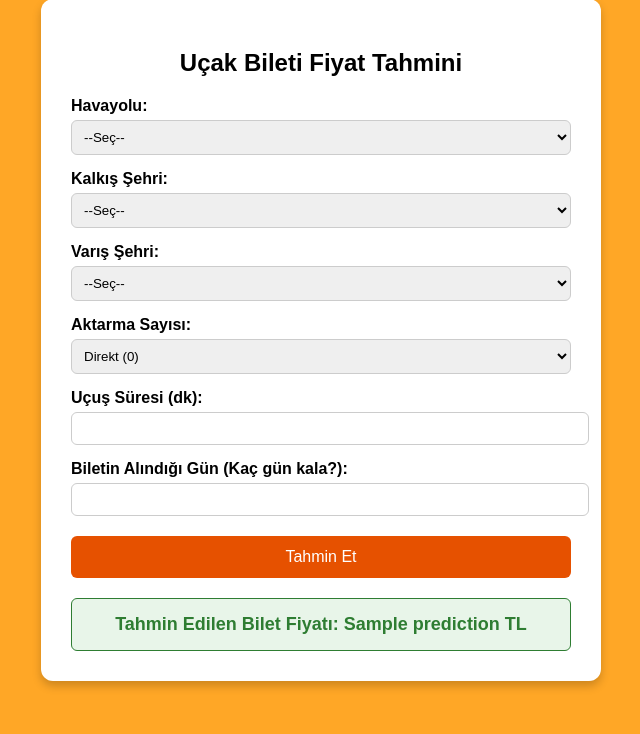
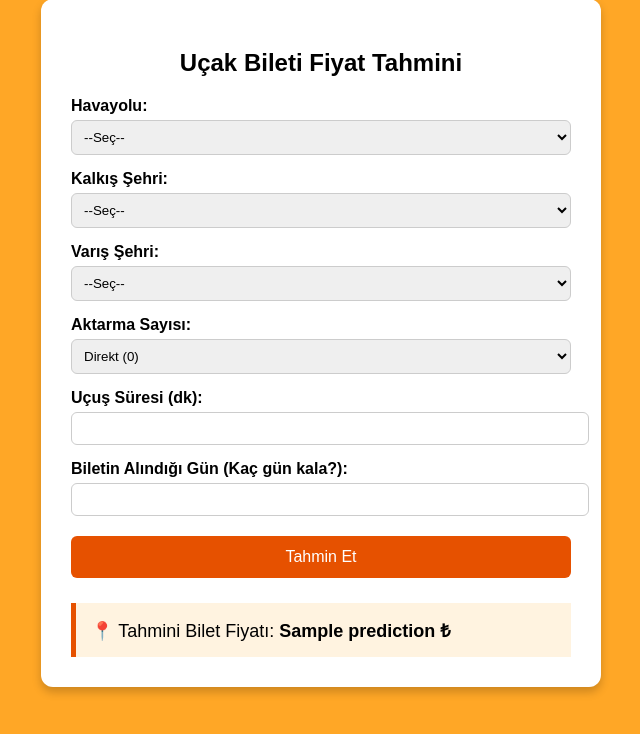
Before and after one commit to ardabaranbaytar/flight_price_api, a Flask app: template templates/form.html in a window 1280 px wide. Shown: the part 49-783 px from the top of the page, without its empty margins (319-959 px from the left). Run offline with Flask 3, Linux system fonts and the light colour scheme; the template is opened without the code that fills it: most values are stand-ins (such as "Sample title", 1, 10 or a date in 2020); parts of the project's set-up code (start-up, migrations or seed data) failed here and were passed over.

Commit message:
Update: form.html ve flight_pipeline.pkl güncellendi

```diff
--- a/templates/form.html
+++ b/templates/form.html
@@ -58,22 +58,18 @@
             background-color: #bf360c;
         }
 
-        .prediction-box {
-            margin-top: 20px;
+        .result-box {
+            margin-top: 25px;
             padding: 15px;
-            background-color: #e8f5e9;
-            border: 1px solid #2e7d32;
-            border-radius: 6px;
-            color: #2e7d32;
-            text-align: center;
+            background-color: #fff3e0;
+            border-left: 5px solid #e65100;
             font-size: 18px;
-            font-weight: bold;
         }
     </style>
 </head>
 <body>
     <div class="container">
-        <form action="/" method="post">
+        <form action="/predict" method="post">
             <h2>Uçak Bileti Fiyat Tahmini</h2>
 
             <label for="airline">Havayolu:</label>
@@ -117,9 +113,9 @@
             <button type="submit">Tahmin Et</button>
 
             {% if prediction %}
-                <div class="prediction-box">
-                    Tahmin Edilen Bilet Fiyatı: {{ prediction }} TL
-                </div>
+            <div class="result-box">
+                📍 Tahmini Bilet Fiyatı: <strong>{{ prediction }} ₺</strong>
+            </div>
             {% endif %}
         </form>
     </div>
```
